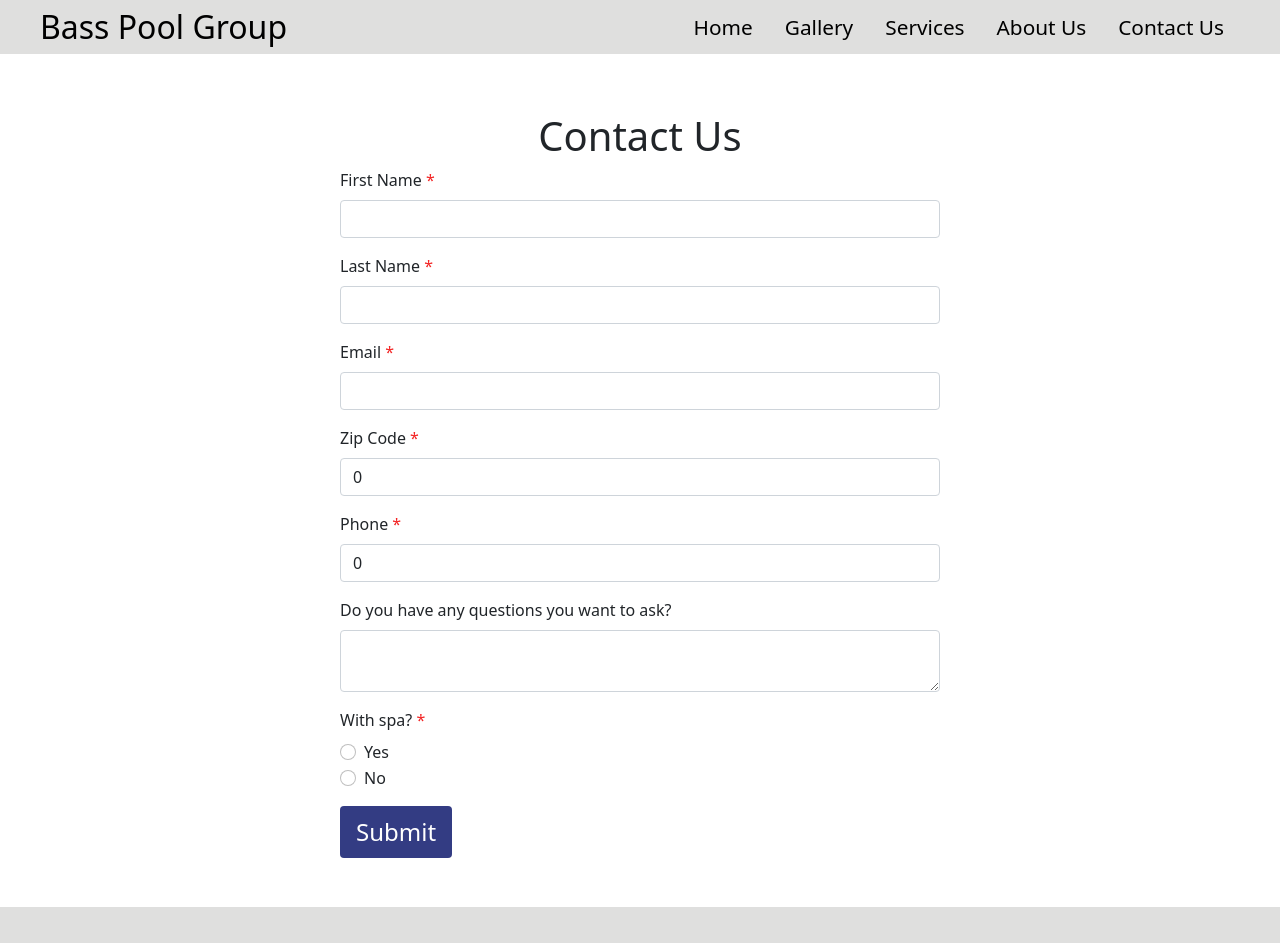
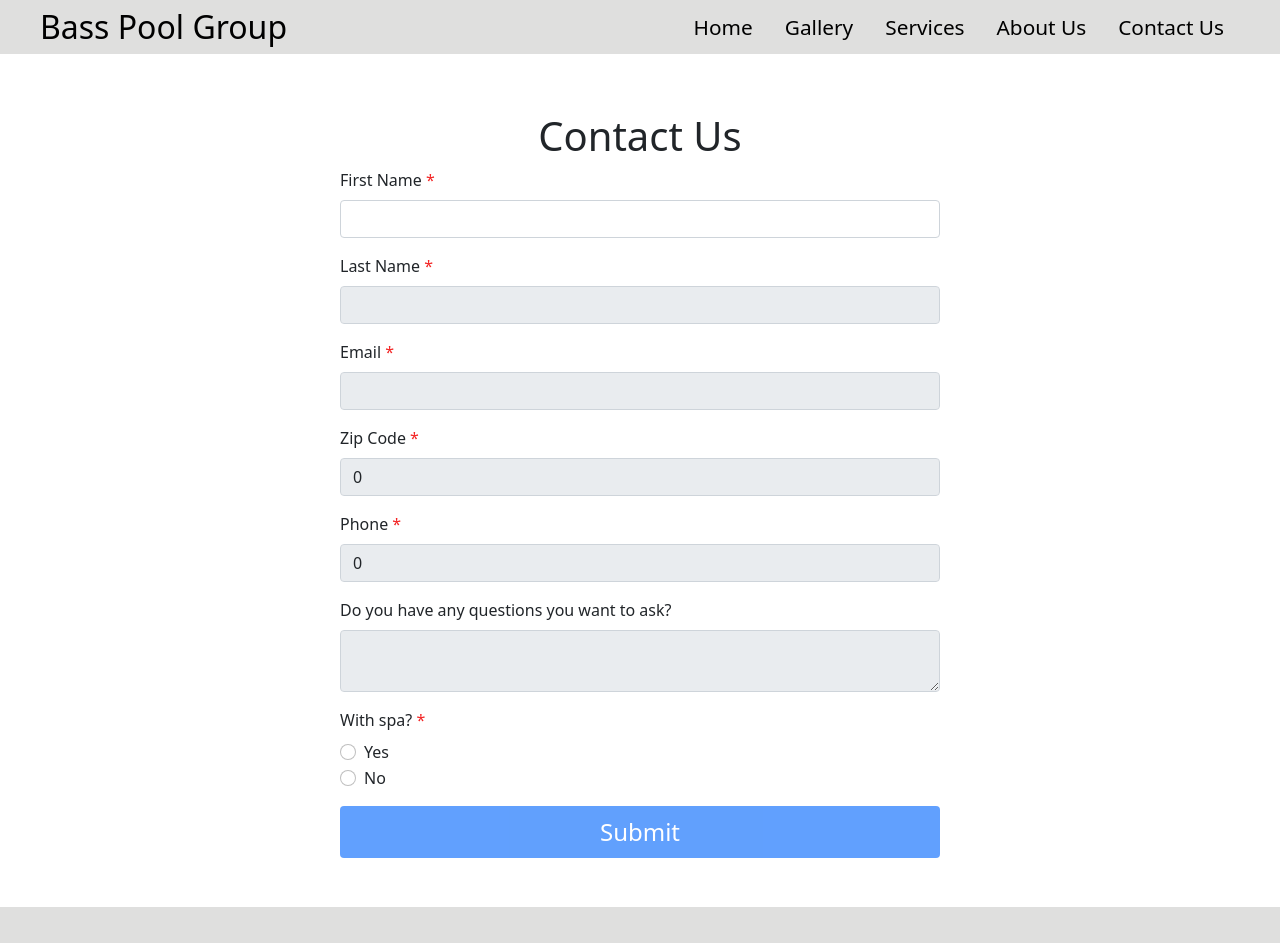
Before and after one commit to lmigonzalez/BassPoolGroup, a React (Create React App) app: page /contactus in a window 1280 px wide. Shown: the top 943 px of the page. Built offline with nearby package versions, Linux system fonts and the light colour scheme.

Commit message:
contact error and sent message handler

```diff
--- a/src/pages/Contact/Contact.css
+++ b/src/pages/Contact/Contact.css
@@ -20,13 +20,43 @@ form{
 	color: #F32424;
 }
 
-.form-container button{
+.btn-container{
+	width: 100%;
+	display: flex;
+	flex-direction: column;
+	justify-content: end;
+
+}
+
+.btn-container .success-message{
+	color: green;
+	text-align: center;
+}
+
+.btn-container .error-message{
+	color: red;
+	text-align: center;
+}
+
+.success-message.inactive, .error-message.inactive{
+	display: none;
+}
+
+.check-icon {
+	font-size: 1.5rem;
+}
+
+.btn-container button{
 	padding: 0.5rem 1rem;
 	background-color: #333C83;
 	color: #fff;
 	font-size: 1.5rem;
 	border-style: none;
+	width: 100%;
+
 }
+
+
 
 .form-container button:hover, .form-container button:focus{
 	background-color: #47B5FF;
--- a/src/pages/Contact/Contact.js
+++ b/src/pages/Contact/Contact.js
@@ -3,6 +3,8 @@ import React, {useState} from "react";
 import axios from "axios";
 
 import { Form, Button } from "react-bootstrap";
+import { AiOutlineCheck, AiOutlineClose } from "react-icons/ai";
+
 
 import "./Contact.css";
 
@@ -18,10 +20,102 @@ function Contact() {
   }
   const [userData, setUserData] = useState(initialData)
 
+  const [lastNameDisabled, setLastNameDisabled] = useState(true)
+  const [emailDisabled, setEmailDisabled] = useState(true)
+  const [zipCodeDisabled, setZipCodeDisabled] = useState(true)
+  const [phoneDisabled, setPhoneDisabled] = useState(true)
+  const [messageDisabled, setMessageDisabled] = useState(true)
+  const [submitDisabled, setSubmitDisabled] = useState(true)
+
+  const [sentSuccess, setSentSuccess] = useState(false)
+  const [sentError, setSentError] = useState(false)
+
+  const handleInputError = (e) =>{
+      if(e.target.name === 'first_name'){
+        if(e.target.value.trim().length > 2){
+          setLastNameDisabled(false)
+        }else{
+          setLastNameDisabled(true)
+          setEmailDisabled(true)
+          setZipCodeDisabled(true)
+          setPhoneDisabled(true)
+          setMessageDisabled(true)
+          setSubmitDisabled(true)
+        }
+      }
+
+      if(e.target.name === 'last_name'){
+        if(e.target.value.trim().length > 2){
+          setEmailDisabled(false)
+        }else{
+          setEmailDisabled(true)
+          setZipCodeDisabled(true)
+          setPhoneDisabled(true)
+          setMessageDisabled(true)
+          setSubmitDisabled(true)
+        }
+      }
+
+      if(e.target.name === 'email'){
+        if(e.target.value.trim().length > 4 && e.target.value.includes('@') && e.target.value.includes('.')){
+          setZipCodeDisabled(false)
+
+        }else{
+          setZipCodeDisabled(true)
+          setPhoneDisabled(true)
+          setMessageDisabled(true)
+          setSubmitDisabled(true)
+        }
+
+      }
+      if(e.target.name === 'zip_code'){
+        if(e.target.value.trim().length > 4){
+          setPhoneDisabled(false)
+        }else{
+          setPhoneDisabled(true)
+          setMessageDisabled(true)
+          setSubmitDisabled(true)
+        }
+      }
+
+      if(e.target.name === 'phone_number'){
+        if(e.target.value.trim().length > 9){
+          setMessageDisabled(false)
+        }else{
+          setMessageDisabled(true)
+          setSubmitDisabled(true)
+        }
+      }
+
+      if(e.target.name === 'phone_number'){
+        if(e.target.value.trim().length > 9){
+          setSubmitDisabled(false)
+        }else{
+          setSubmitDisabled(true)
+        }
+      }
+
+
+  }
+
+  const closeSuccessMessage = () =>{
+    setTimeout(() => {
+      setSentSuccess(false)
+    }, 5000)
+  }
+
+  const closeErrorMessage = () =>{
+    setTimeout(() => {
+      setSentError(false)
+    }, 5000)
+  }
+
   const handleChange = (e) =>{
     setUserData({
       ...userData, [e.target.name]: e.target.value
     })
+    handleInputError(e)
+    console.log(e.target.name)
 
   }
 
@@ -43,14 +137,18 @@ function Contact() {
 
 
 
-    axios.post(`${process.env.REACT_APP_BACKEND_URL}/createmessage/`, userData)
+    axios.post(`http://localhost:3001/api/createmessage`, userData)
     .then(res=>{
-      console.log(res)
+      setSentSuccess(true)
+      closeSuccessMessage()
     }).catch(err=>{
-      console.log(err)
+      setSentError(true)
+      closeErrorMessage()
     })
 
     setUserData(initialData)
+
+
 
   }
 
@@ -62,30 +160,30 @@ function Contact() {
       <Form onSubmit={handleSubmit}>
         <Form.Group className="mb-3" controlId="formBasicEmail">
           <Form.Label className="required">First Name</Form.Label>
-          <Form.Control type="text" name='first_name' value={userData.first_name} onChange={handleChange}/>
+          <Form.Control type="text" name='first_name' value={userData.first_name} onChange={handleChange} />
         </Form.Group>
         <Form.Group className="mb-3" controlId="formBasicEmail">
           <Form.Label className="required">Last Name</Form.Label>
-          <Form.Control type="text" name='last_name' value={userData.last_name} onChange={handleChange}/>
+          <Form.Control type="text" name='last_name' value={userData.last_name} onChange={handleChange} disabled={lastNameDisabled}/>
         </Form.Group>
 
         <Form.Group className="mb-3" controlId="formBasicPassword">
           <Form.Label className="required">Email</Form.Label>
-          <Form.Control type="email" name='email' value={userData.email} onChange={handleChange}/>
+          <Form.Control type="email" name='email' value={userData.email} onChange={handleChange} disabled={emailDisabled}/>
         </Form.Group>
 
         <Form.Group className="mb-3" controlId="formBasicPassword">
           <Form.Label className="required">Zip Code</Form.Label>
-          <Form.Control type="number" name='zip_code' value={userData.zip_code} onChange={handleChange}/>
+          <Form.Control type="number" name='zip_code' value={userData.zip_code} onChange={handleChange} disabled={zipCodeDisabled}/>
         </Form.Group>
 
         <Form.Group className="mb-3" controlId="formBasicPassword">
           <Form.Label className="required">Phone</Form.Label>
-          <Form.Control type="number" name='phone_number' value={userData.phone_number} onChange={handleChange}/>
+          <Form.Control type="number" name='phone_number' value={userData.phone_number} onChange={handleChange} disabled={phoneDisabled}/>
         </Form.Group>
         <Form.Group className="mb-3" controlId="formBasicPassword">
           <Form.Label>Do you have any questions you want to ask?</Form.Label>
-          <Form.Control as="textarea" name='message' value={userData.message} onChange={handleChange}/>
+          <Form.Control as="textarea" name='message' value={userData.message} onChange={handleChange} disabled={messageDisabled}/>
         </Form.Group>
 
         <Form.Group className="mb-3" controlId="formBasicCheckbox">
@@ -94,7 +192,13 @@ function Contact() {
             onClick={handleRadioTrue}  />
             <Form.Check reverse label="No" name="group1" type="radio" onClick={handleRadioFalse}/>
             </Form.Group>
-          <Button type="submit">Submit</Button>
+
+            <div className="btn-container">
+              <p className={sentSuccess? 'success-message' : 'success-message inactive'}><AiOutlineCheck className="check-icon"/> Message sent successfully</p>
+
+              <p className={sentError? 'error-message' : 'error-message inactive'}><AiOutlineClose className="check-icon"/> Your message was not sent. Please try again</p>
+              <Button type="submit" disabled={submitDisabled}>Submit</Button>
+            </div>
         </Form>
     </section>
   );
```
